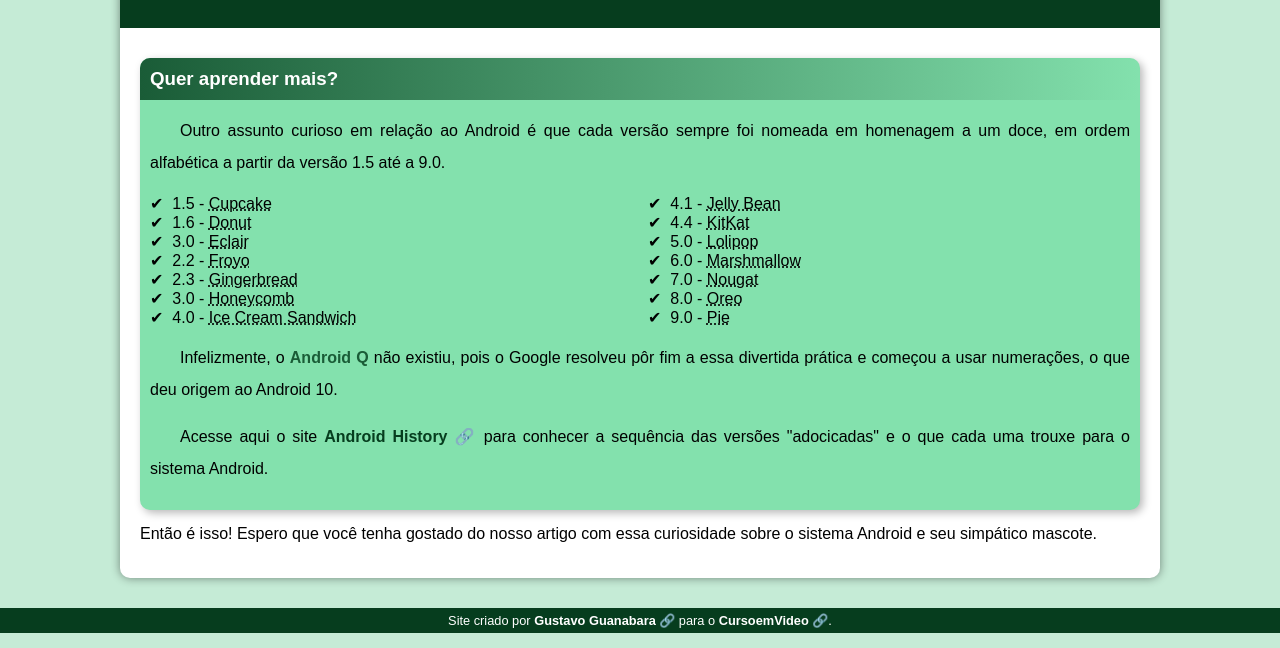
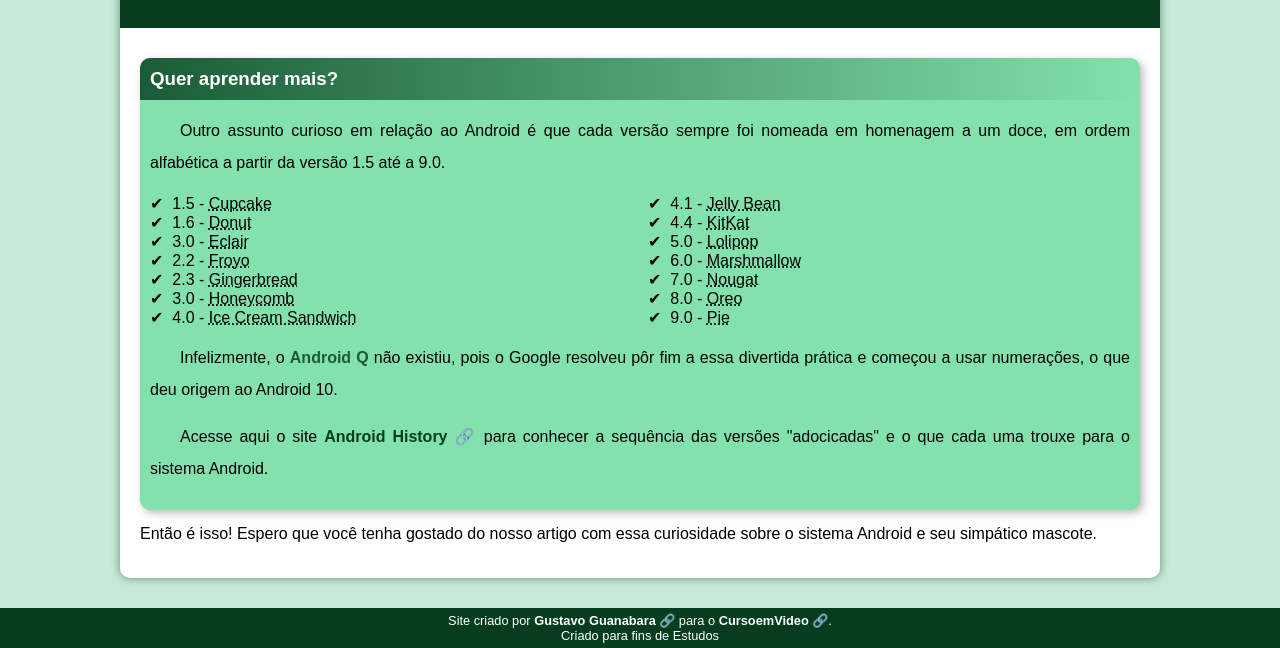
Before and after one commit to Jeferson-D/site-android, a plain HTML site: page android.html in a window 1280 px wide. Shown: the part 2393-3041 px from the top of the page. Drawn offline with Linux system fonts and the light colour scheme.

Commit message:
Adicionado rodape descritivo de estudos

```diff
--- a/android.html
+++ b/android.html
@@ -119,6 +119,7 @@
 
     <footer>
         <p>Site criado por <a href="https://gustavoguanabara.github.io/" target="_blank" class="externo" >Gustavo Guanabara</a> para o <a href="https://www.youtube.com/c/CursoemV%C3%ADdeo" target="_blank" class="externo" >CursoemVideo</a>.</p>
+        <p>Criado para fins de Estudos</p>
     </footer>
 
 
```
